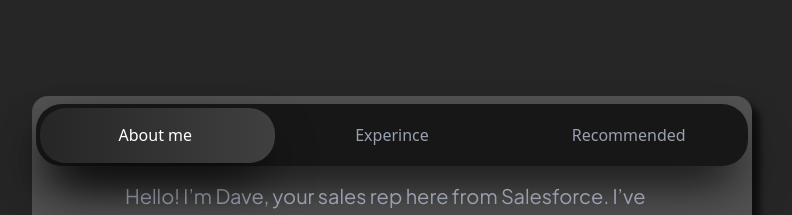
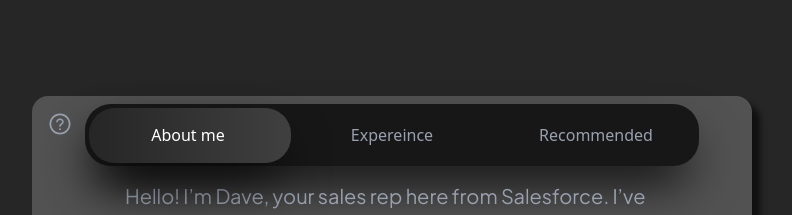
Before and after one commit to AkshayJosephJimmy/lunacal_assign, a React (Vite) app: page / in a window 1280 px wide. Shown: the top 215 px of the page, without its empty margins (480-1272 px from the left). Built offline with nearby package versions, Linux system fonts and the light colour scheme.

Commit message:
touch up

```diff
--- a/src/components/Nav.jsx
+++ b/src/components/Nav.jsx
@@ -13,7 +13,7 @@
 
 
 return(
-<div className=" p-1 mt-1 w-full w-max-[614px] h-[62px] bg-neutral-900 shadow-2xl shadow-black rounded-[26px] mx-auto  ">
+<div className=" p-1 mt-1  w-[614px] h-[62px] bg-neutral-900 shadow-2xl shadow-black rounded-[26px] mx-auto  ">
     <nav className=" relative flex h-full w-full text-gray-400 mx-auto gap-1.5 justify-baseline items-center rounded-[26px]">
 
         <div
@@ -23,7 +23,7 @@
 ></div>
 
 
-{["About me", "Experince", "Recommended"].map((label,index) => (
+{["About me", "Expereince", "Recommended"].map((label,index) => (
     <button  onClick={()=>handleSelect(index)} key={index} className={`h-full z-10 w-1/3
        ${selected === index ?`text-white`:"text-gray-400 hover:bg-[length:100%_100%]  transition-all duration-500 ease-out bg-no-repeat  "} rounded-[26px]  bg-linear-to-r from-neutral-850 via-neutral-850 to-neutral-800  bg-[length:0%_100%]  `}>
     {label}
```
